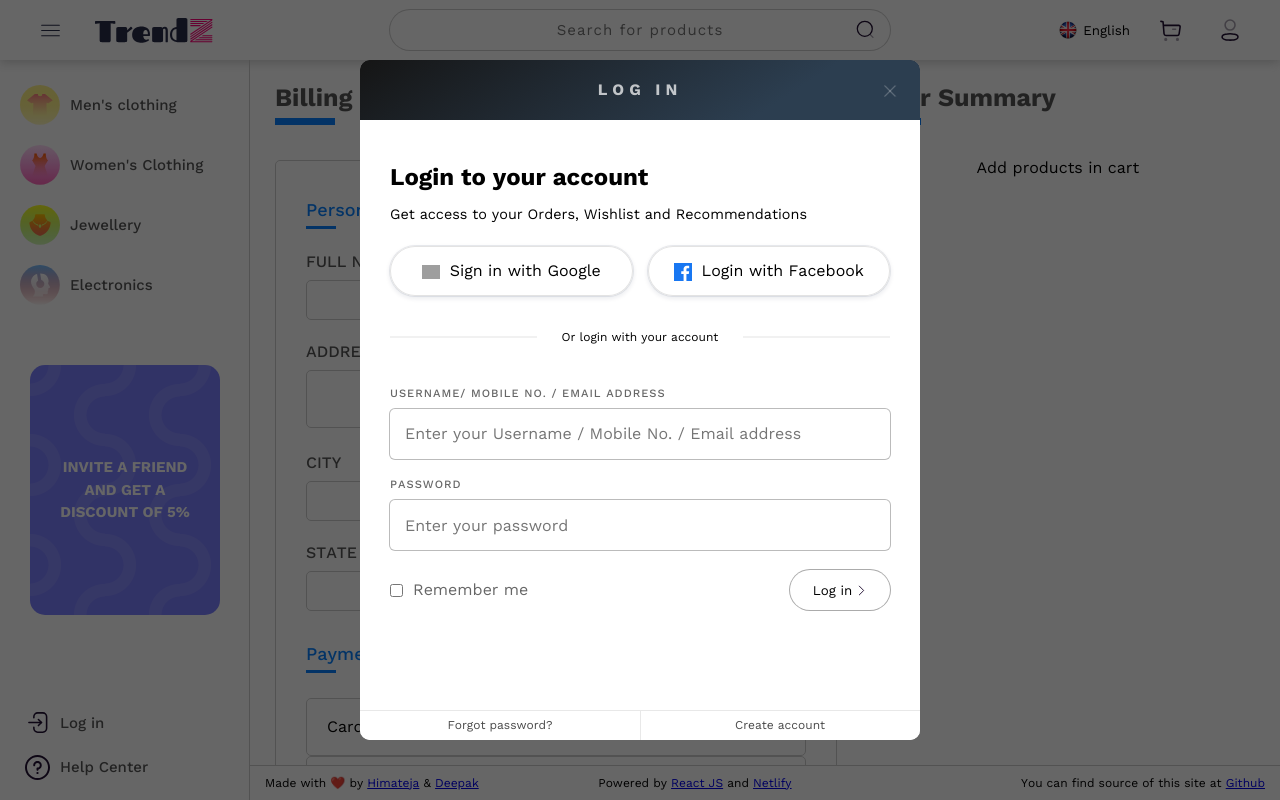
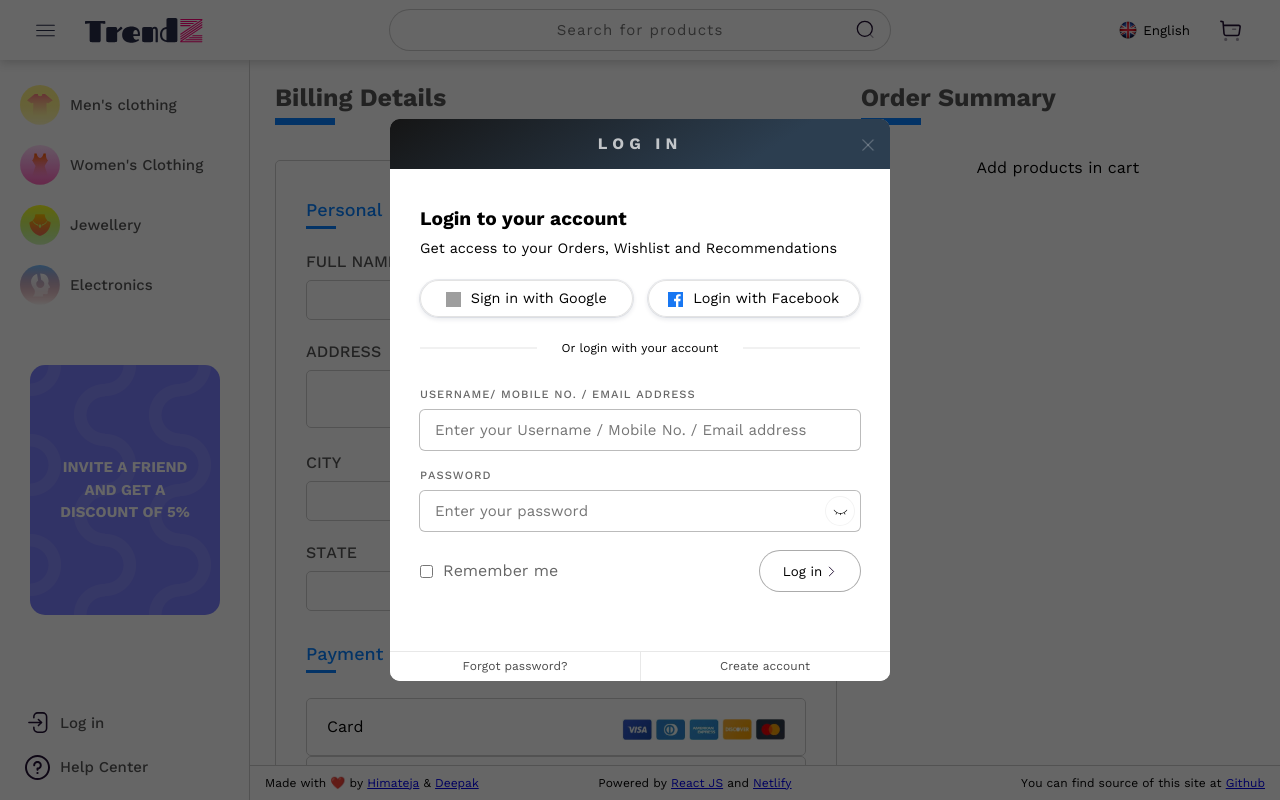
Before and after one commit to admarket14/trendz.fashion-frontend, a React (Create React App) app: page /checkout in a window 1280 px wide. Both pictures are taken after a click on the button "Log in". Built offline with nearby package versions, Linux system fonts and the light colour scheme; grey boxes are pictures that could not be loaded.

Commit message:
User registration api

```diff
--- /dev/null
+++ b/src/assets/icons/eye/eyeClosedIcon.jsx
@@ -0,0 +1,10 @@
+export default function EyeClosedIcon() {
+  return (
+    <svg fill="#000000" xmlns="http://www.w3.org/2000/svg" viewBox="0 0 32 32">
+      <path d="M16,18.76A17.26,17.26,0,0,1,1.8,11.37.75.75,0,0,1,2,10.31H2a.75.75,0,0,1,1,.21,15.85,15.85,0,0,0,25.93,0,.75.75,0,0,1,1-.21h0a.75.75,0,0,1,.22,1.06A17.26,17.26,0,0,1,16,18.76Z"/>
+      <path d="M16,21.81h0a.75.75,0,0,1-.75-.75V17.81h1.5v3.25A.75.75,0,0,1,16,21.81Z"/>
+      <path d="M25.93,20.11h0a.75.75,0,0,1-1-.35l-1.41-2.93,1.35-.65,1.41,2.93A.75.75,0,0,1,25.93,20.11Z"/>
+      <path d="M6.07,20.08h0a.75.75,0,0,0,1-.35l1.41-2.93-1.35-.65L5.72,19.08A.75.75,0,0,0,6.07,20.08Z"/>
+    </svg>
+  );
+}
--- /dev/null
+++ b/src/assets/icons/eye/eyeOpenIcon.jsx
@@ -0,0 +1,11 @@
+export default function EyeOpenIcon() {
+  return (
+    <svg fill="#000000" xmlns="http://www.w3.org/2000/svg" viewBox="0 0 32 32">
+      <path d="M16,21.75A5.75,5.75,0,1,1,21.75,16,5.76,5.76,0,0,1,16,21.75Zm0-10A4.25,4.25,0,1,0,20.25,16,4.25,4.25,0,0,0,16,11.75Z"/>
+      <path d="M16,24.62a17.26,17.26,0,0,1-14.63-8l-.26-.4.26-.4a17.34,17.34,0,0,1,29.27,0l.26.4-.26.4A17.26,17.26,0,0,1,16,24.62ZM2.9,16.19a15.84,15.84,0,0,0,26.21,0,15.84,15.84,0,0,0-26.21,0Z"/>
+      <path d="M16,4.88h0a.75.75,0,0,1,.75.75V8.88h-1.5V5.62A.75.75,0,0,1,16,4.88Z"/>
+      <path d="M6.07,6.57h0a.75.75,0,0,1,1,.35L8.48,9.85l-1.35.65L5.72,7.57A.75.75,0,0,1,6.07,6.57Z"/>
+      <path d="M25.93,6.6h0a.75.75,0,0,0-1,.35L23.52,9.87l1.35.65L26.28,7.6A.75.75,0,0,0,25.93,6.6Z"/>
+    </svg>
+  );
+}
--- a/src/components/login/login.jsx
+++ b/src/components/login/login.jsx
@@ -5,6 +5,9 @@ import facebookLogo from '../../assets/images/sso/facebook.svg';
 import ArrowRightIcon from '../../assets/icons/arrows/arrowRight';
 import { signInWithGoogle } from "../../services/firebase";
 import { FormattedMessage, useIntl } from 'react-intl';
+import EyeOpenIcon from '../../assets/icons/eye/eyeOpenIcon';
+import EyeClosedIcon from '../../assets/icons/eye/eyeClosedIcon';
+import User from "../../models/user";
 
 const LogIn = ({ isVisible, onCloseLogin: closeLogin, locale, afterLogin }) => {
   const intl = useIntl();
@@ -18,6 +21,7 @@ const LogIn = ({ isVisible, onCloseLogin: closeLogin, locale, afterLogin }) => {
 
   const [isLoading, setIsLoading] = useState(false);
   const [isRegistrationScreen, showRegistrationScreen] = useState(false);
+  const [passwordVisibility, togglePasswordVisibility] = useState(false);
 
   const beforeSignIn = () => {
     setIsLoading(true);
@@ -27,6 +31,29 @@ const LogIn = ({ isVisible, onCloseLogin: closeLogin, locale, afterLogin }) => {
     setIsLoading(false);
     afterLogin(localData.currentUser);
     closeLogin();
+  };
+
+  const handleAuthentication = event => {
+    event.preventDefault();
+    const {
+      formPassword: password,
+      registerEmail: email,
+      registerMobileNumber: phoneNumber,
+      registerUsername: name
+    } = Object.fromEntries(new FormData(event.target).entries());
+    const formData = {
+      email,
+      name,
+      password
+    };
+    const user = new User();
+
+    if (isRegistrationScreen) {
+      setIsLoading(true);
+      user.register(formData).then(() => {
+        setIsLoading(false);
+      });
+    }
   };
 
   useEffect(() => {
@@ -40,7 +67,11 @@ const LogIn = ({ isVisible, onCloseLogin: closeLogin, locale, afterLogin }) => {
           <div className={styles.title} lang={locale}>
             {isRegistrationScreen ? <FormattedMessage id="create_account" /> : <FormattedMessage id="login" /> }
           </div>
-          <button data-test-id="closeModal" className={styles.closeLogin} onClick={closeLogin}>
+          <button data-test-id="closeModal" className={styles.closeLogin} onClick={() => {
+            closeLogin();
+            togglePasswordVisibility(false);
+            showRegistrationScreen(false);
+          }}>
             &times;
           </button>
         </div>
@@ -73,7 +104,10 @@ const LogIn = ({ isVisible, onCloseLogin: closeLogin, locale, afterLogin }) => {
               {isRegistrationScreen ? <FormattedMessage id="alternate_register" /> : <FormattedMessage id="alternate_login" /> }
             </span>
           </div>
-          <form className={styles.form}>
+          <form
+            className={styles.form}
+            onSubmit={handleAuthentication}
+          >
             {isRegistrationScreen ?
               <div className={styles.fieldSet}>
                 <label htmlFor="registerUsername" lang={locale}>
@@ -82,6 +116,7 @@ const LogIn = ({ isVisible, onCloseLogin: closeLogin, locale, afterLogin }) => {
                 <div className={styles.inputWrap}>
                   <input
                     ref={usernameInput}
+                    name="registerUsername"
                     id="registerUsername"
                     type="text"
                     placeholder={intl.formatMessage({ id: 'username_prompt' })}
@@ -97,6 +132,7 @@ const LogIn = ({ isVisible, onCloseLogin: closeLogin, locale, afterLogin }) => {
                 <div className={styles.inputWrap}>
                   <input
                     ref={emailInput}
+                    name="registerEmail"
                     id="registerEmail"
                     type="text"
                     placeholder={intl.formatMessage({ id: 'email_prompt' })}
@@ -112,6 +148,7 @@ const LogIn = ({ isVisible, onCloseLogin: closeLogin, locale, afterLogin }) => {
                 <div className={styles.inputWrap}>
                   <input
                     ref={mobileNumberInput}
+                    name="registerMobileNumber"
                     id="registerMobileNumber"
                     type="text"
                     placeholder={intl.formatMessage({ id: 'phone_prompt' })}
@@ -128,6 +165,7 @@ const LogIn = ({ isVisible, onCloseLogin: closeLogin, locale, afterLogin }) => {
                   <input
                     ref={loginInput}
                     id="loginUsername"
+                    name="loginUsername"
                     data-test-id="loginEmail"
                     type="text"
                     autoFocus
@@ -144,28 +182,45 @@ const LogIn = ({ isVisible, onCloseLogin: closeLogin, locale, afterLogin }) => {
                 <input
                   ref={passwordInput}
                   data-test-id="formPassword"
+                  name="formPassword"
                   id="formPassword"
-                  type="password"
+                  type={passwordVisibility ? "text" : "password"}
                   placeholder={intl.formatMessage({ id: 'password_prompt' })}
                 />
+
+                <button
+                  type="button"
+                  className={styles.togglePasswordVisibility}
+                  onClick={() => togglePasswordVisibility(!passwordVisibility)}
+                >
+                  {passwordVisibility ? <EyeOpenIcon/> : <EyeClosedIcon/>}
+                </button>
               </div>
             </div>
             <div className={`${styles.fieldSet} ${styles.loginActions}`} lang={locale}>
               <label className={styles.rememberMe}>
               {isRegistrationScreen ? null :
                 <>
-                  <input type="checkbox" ref={rememberCheckboxInput} />
+                  <input type="checkbox" name="rememberMe" ref={rememberCheckboxInput} />
                   <FormattedMessage id="remember_me" />
                 </>
               }
               </label>
               {isRegistrationScreen ?
-                <button className={styles.registerButton} data-test-id="registerButton">
+                <button
+                  type="submit"
+                  className={styles.registerButton}
+                  data-test-id="registerButton"
+                >
                   <FormattedMessage id="register" />
                   <ArrowRightIcon />
                 </button>
                :
-                <button className={styles.logInButton} data-test-id="loginButton">
+                <button
+                  type="submit"
+                  className={styles.logInButton}
+                  data-test-id="loginButton"
+                >
                   <FormattedMessage id="login" />
                   <ArrowRightIcon />
                 </button>
--- a/src/components/login/styles.module.scss
+++ b/src/components/login/styles.module.scss
@@ -14,7 +14,7 @@
 
   .loginContainer {
     position: relative;
-    width: 35em;
+    width: 500px;
     max-height: 100%;
     overflow: hidden;
     overflow-y: auto;
@@ -32,7 +32,7 @@
       top: 0;
       z-index: 1;
       width: 100%;
-      height: 60px;
+      height: 50px;
       display: flex;
       justify-content: center;
       align-items: center;
@@ -51,13 +51,13 @@
         position: absolute;
         cursor: pointer;
         font-size: 2em;
-        padding: calc(20px / 2) 20px;
+        padding: calc(12px / 2) 12px;
         border: 0;
         background: transparent;
         color: #fff;
         font-weight: lighter;
         top: 50%;
-        left: calc(100% - 30px);
+        left: calc(100% - 22px);
         transform: translate(-50%, -50%);
         opacity: 0.5;
         transition: 0.1s ease-out;
@@ -73,12 +73,12 @@
       display: flex;
       flex-direction: column;
       padding: 30px;
-      padding-bottom: 100px;
+      padding-bottom: 60px;
 
       .heading {
-        font-size: 1.5em;
+        font-size: 1.2em;
         font-weight: bold;
-        margin: 15px 0px;
+        margin: 10px 0px;
       }
 
       .subHeading {
@@ -99,8 +99,8 @@
           display: flex;
           justify-content: center;
           align-items: center;
-          padding: 15px;
-          font-size: 1em;
+          padding: 10px;
+          font-size: 0.9em;
           background: #fff;
           border: 0;
           border-radius: 50px;
@@ -112,7 +112,8 @@
             width: 100%;
             img {
               vertical-align: middle;
-              max-width: 18px;
+              width: 15px;
+              height: 15px;
               margin-right: 10px;
             }
           }
@@ -122,9 +123,8 @@
           flex-direction: column;
           .LoginWithGoogleButton,
           .LoginWithFacebookButton {
-            padding: 5px;
+            padding: 15px;
           }
-
         }
       }
 
@@ -132,7 +132,7 @@
         position: relative;
         text-align: center;
         width: 100%;
-        padding: 20px;
+        padding: 10px;
         margin-top: 15px;
         font-size: 12px;
 
@@ -177,13 +177,17 @@
           .inputWrap {
             position: relative;
             width: 100%;
-            height: 50px;
+            height: 40px;
+            * {
+              transition: all 0.6s cubic-bezier(1, 0, 0, 1);
+            }
+
             input {
               position: absolute;
               width: 100%;
               height: 100%;
-              font-size: 1em;
-              padding: 10px 15px;
+              font-size: 15px;
+              padding: 5px 15px;
               border: 0;
               border-radius: 5px;
               box-shadow: 0 0 0 1px #bbbbbb;
@@ -199,6 +203,32 @@
 
               &:focus {
                 box-shadow: 0 0 0 2px #0084ff;
+              }
+            }
+
+            .togglePasswordVisibility {
+              @include transform-center;
+              left: calc(100% - 20px);
+              display: flex;
+              place-content: center;
+              place-items: center;
+              width: 30px;
+              height: 30px;
+              background: #fff;
+              border: 0;
+              border-radius: 50%;
+              box-shadow: inset 0 0 0 1px #f3f3f3;
+              cursor: pointer;
+              outline: none;
+
+              svg {
+                width: 15px;
+                margin-top: 2px;
+              }
+
+              &:hover {
+                box-shadow: inset 0 0 0 1px #bbb;
+                background: #f3f3f3;
               }
             }
           }
--- a/src/components/navSidebarContainer/styles.module.scss
+++ b/src/components/navSidebarContainer/styles.module.scss
@@ -40,4 +40,8 @@
 :global(.sidebarMinimized) :local(.footer) {
   left: 75px;
   width: calc(100% - 75px);
+
+  @media only screen and (max-width: 900px) {
+    display: none;
+  }
 }
--- a/src/components/navigation/Navigation.jsx
+++ b/src/components/navigation/Navigation.jsx
@@ -171,13 +171,13 @@ const Navigation = () => {
         </button>
 
         {/* ONLY IF USER LOGGER IN */}
-        <button
+        {/* <button
           aria-label="Sign In"
           onClick={() => history.push('/setting')}
           className={`${styles.navItem} ${styles.profileButton}`}
         >
           <ProfileIcon />
-        </button>
+        </button> */}
       </div>
     </header>
   );
--- a/src/components/navigation/styles.module.scss
+++ b/src/components/navigation/styles.module.scss
@@ -28,7 +28,7 @@
     border: 0;
     margin-right: 5px;
     cursor: pointer;
-    width: 60px;
+    width: 50px;
     align-items: center;
     justify-content: center;
 
@@ -98,6 +98,11 @@
     svg {
       height: 25px;
       margin: 0 10px;
+
+      @media screen and (max-width: 480px) {
+        height: 15px;
+        margin: 0 5px;
+      }
     }
   }
 
@@ -294,16 +299,18 @@
             place-items: center;
             color: #fff;
             font-weight: bold;
-            width: 10px;
-            height: 10px;
+            width: 20px;
+            height: 20px;
             border-radius: 50%;
-            top: 20px;
-            right: 15px;
+            font-size: 10px;
+            top: 10px;
+            right: 5px;
             background-color: #045de9;
             background-image: linear-gradient(315deg, #045de9 0%, #139dff 74%);
-            font-size: 0;
+            font-size: 10px;
             z-index: 2;
             transition: all 0.2s ease-in-out;
+            animation: showCartCount 1s cubic-bezier(1, 0, 0, 1) forwards;
           }
           &:hover, &:focus {
             svg {
@@ -311,13 +318,6 @@
               path {
                 stroke: #200E32;
               }
-            }
-            &::after {
-              width: 20px;
-              font-size: 10px;
-              height: 20px;
-              top: 10px;
-              right: 5px;
             }
           }
         }
@@ -395,6 +395,16 @@
   }
 }
 
+@keyframes showCartCount {
+  0% {
+    transform: scale(0);
+  }
+
+  100% {
+    transform: scale(1);
+  }
+}
+
 // @media only screen and (max-width: 320px) {}
 // @media only screen and (max-width: 480px) {}
 // @media only screen and (max-width: 600px) {}
--- a/src/styles/index.scss
+++ b/src/styles/index.scss
@@ -69,12 +69,18 @@ body {
       @media only screen and (max-width: 900px) {
         padding: 50px 0 0 75px;
       }
+      @media only screen and (max-width: 480px) {
+        padding: 50px 0 0 0px !important;
+      }
     }
 
     &.sidebarMinimized {
       padding: 60px 0 0 75px;
       @media only screen and (max-width: 900px) {
         padding: 50px 0 0 75px;
+      }
+      @media only screen and (max-width: 480px) {
+        padding: 50px 0 0 0px !important;
       }
     }
   }
```
Also changed, not shown: src/components/sidebar/styles.module.scss (+18 -0 lines), src/models/user.js (+14 -1 lines).
